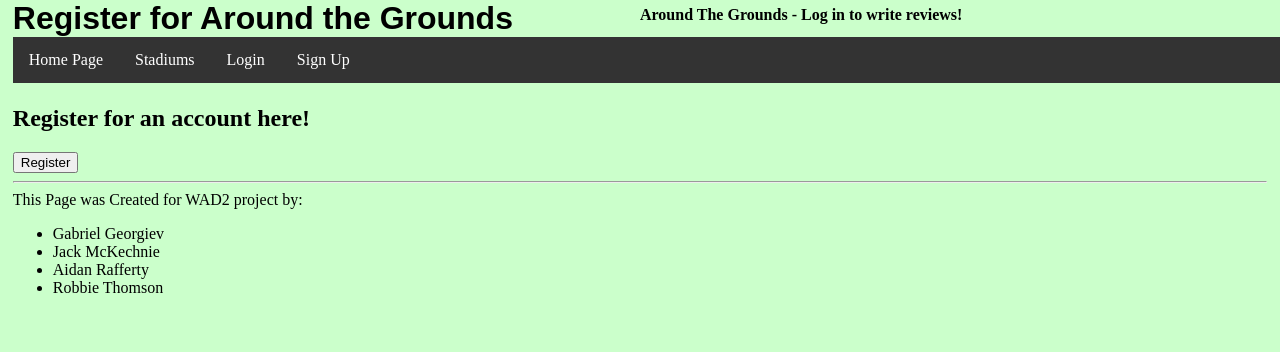
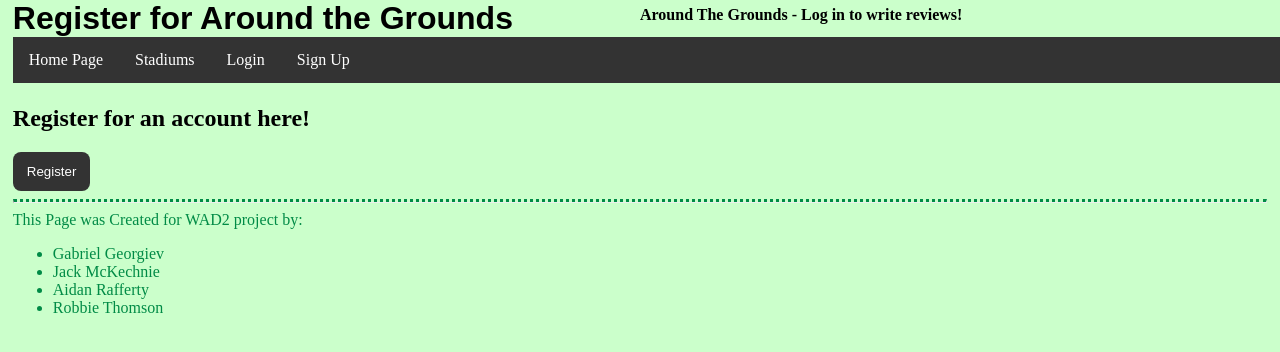
Before and after one commit to AidanRafferty/around_the_grounds, a Django app: page /ATGApp/register/ in a window 1280 px wide. Shown: the top 352 px of the page. Run offline with Django 3.2, Linux system fonts and the light colour scheme.

Commit message:
buttons and footer

```diff
--- a/static/css/css.css
+++ b/static/css/css.css
@@ -24,6 +24,23 @@ h1 {
     float: left;
     }
 
+
+input[type=submit], .button {
+    display: block;
+    color: white;
+    text-align: center;
+    padding: 12px 14px;
+    text-decoration: none;
+    background-color: #333;
+    border: 0px;
+    border-radius: 8px;
+}
+
+input[type=submit]:hover, .button:hover{
+    background-color: black;
+    color: rgb(203, 255, 203);
+}
+
 .status h3{
     position: fixed;
     right: -50%;
@@ -46,7 +63,7 @@ h1 {
     }
 .menu li {
     float: left;
-    }
+}
 .menu li a {
     display: block;
     color: white;
@@ -55,8 +72,16 @@ h1 {
     text-decoration: none;
     background-color: #333;
 
-    }
+}
 .menu li a:hover {
     background-color: black;
     color: rgb(203, 255, 203);
-    }
+}
+
+hr{
+    border-top: 3px dotted rgb(0, 139, 70);
+}
+
+p1{
+    color:rgb(0, 139, 70);
+}
--- a/templates/ATGApp/base.html
+++ b/templates/ATGApp/base.html
@@ -45,13 +45,14 @@
         <hr/>
 
         <div>
-            This Page was Created for WAD2 project by:
+            <p1>This Page was Created for WAD2 project by:
                 <ul>
                     <li>Gabriel Georgiev</li>
                     <li>Jack McKechnie</li>
                     <li>Aidan Rafferty</li>
                     <li>Robbie Thomson</li>
                 </ul>
+            </p1>
         </div>
     </body>
 </html>
--- a/templates/ATGApp/index.html
+++ b/templates/ATGApp/index.html
@@ -28,7 +28,7 @@
 
     <div id="div1"><h2>Let jQuery AJAX Change This Text</h2></div>
 
-    <button>Get External Content</button>
+    <button class="button">Get External Content</button>
 
     <!-- <div>
         {% if pages %}
```
Lines whose indentation alone changed are shown as unchanged.
